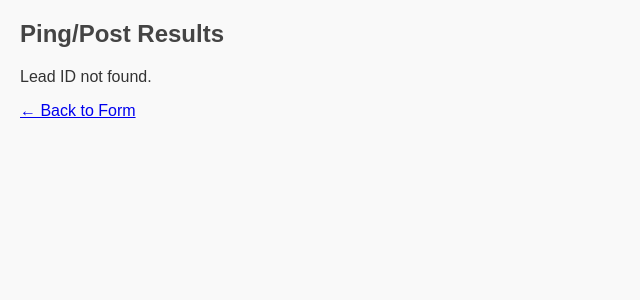
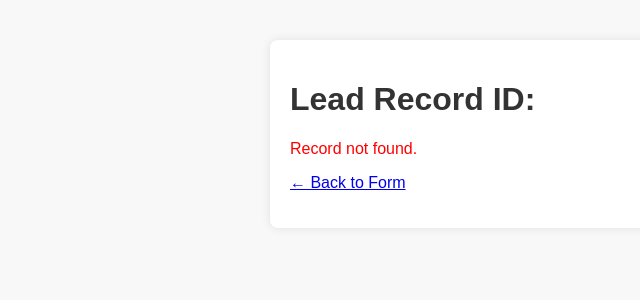
Before and after one commit to hadisatti105/4legalleads, a FastAPI app: page /view/1 in a window 1280 px wide. Shown: the top 300 px of the page, without its empty margins (0-640 px from the left). Run offline with FastAPI, Linux system fonts and the light colour scheme.

Commit message:
FINAL FINAL FULL VERSION with full Ping/Post required fields and CSS

```diff
--- a/app.py
+++ b/app.py
@@ -1,25 +1,36 @@
-from fastapi import FastAPI, Request, Form
+from fastapi import FastAPI, Form, Request
 from fastapi.responses import RedirectResponse
 from fastapi.templating import Jinja2Templates
 from fastapi.staticfiles import StaticFiles
 import requests
+import json
 import uuid
-from datetime import datetime
+import datetime
 
 app = FastAPI()
 
+# Templates & static files
+templates = Jinja2Templates(directory="templates")
 app.mount("/static", StaticFiles(directory="static"), name="static")
-templates = Jinja2Templates(directory="templates")
 
-# In-memory storage of ping/post data (simple)
-db = {}
+# In-memory storage of ping/post records
+records = {}
+
+# API constants
+PING_URL = "https://leads.4legalleads.com/new_api/api.php"
+POST_URL = "https://leads.4legalleads.com/new_api/api.php"
+API_KEY = "a1598e131406605ba08ef7e9b5c0f7d3568b568d532ee38b32c1afe780a92716"
+SRC = "DurationLKC120Transfer"
+MATCH_WITH_PARTNER_ID = "20827"
+TERMINATING_PHONE = "2534870338"
+TERMINATING_PHONE_COUNTRY_CODE = "1"
 
 @app.get("/")
-def index(request: Request):
+async def index(request: Request):
     return templates.TemplateResponse("index.html", {"request": request})
 
 @app.post("/submit")
-def submit(
+async def submit(
     request: Request,
     filter_1: str = Form(...),
     zip_code: str = Form(...),
@@ -31,118 +42,119 @@
     trusted_form_url: str = Form(...),
     sub_id: str = Form(...),
     landing_page: str = Form(...),
-
-    # Optional fields for dynamic categories
-    incident_date: str = Form(""),
-    injury_type: str = Form(""),
-    were_you_at_fault: str = Form(""),
-    doctor_treatment: str = Form("")
+    # Conditional fields:
+    incident_date: str = Form(None),
+    injury_type: str = Form(None),
+    were_you_at_fault: str = Form(None),
+    doctor_treatment: str = Form(None)
 ):
-    lead_id = str(uuid.uuid4())
-
-    # Build Ping Payload
+    # Prepare PING payload
     ping_payload = {
         "Mode": "ping",
-        "Key": "a1598e131406605ba08ef7e9b5c0f7d3568b568d532ee38b32c1afe780a92716",
+        "Key": API_KEY,
         "API_Action": "custom4llIprSubmitLeadWithComboCheck",
-        "Match_With_Partner_ID": "20827",
+        "Match_With_Partner_ID": MATCH_WITH_PARTNER_ID,
         "TYPE": "9",
-        "SRC": "DurationLKC120Transfer",
+        "SRC": SRC,
         "ZIP": zip_code,
         "Language": language,
         "Origin_Phone_Country_Code": "1",
         "Origin_Phone_Area_Code": origin_area_code,
         "Origin_Phone_Prefix": origin_prefix,
         "Origin_Phone_Suffix": origin_suffix,
-        "Terminating_Phone_Country_Code": "1",
-        "Terminating_Phone": "2534870338",
+        "Terminating_Phone_Country_Code": TERMINATING_PHONE_COUNTRY_CODE,
+        "Terminating_Phone": TERMINATING_PHONE,
         "Filter_1": filter_1,
         "Return_Best_Price": "1",
         "Sub_ID": sub_id,
         "Have_Attorney": have_attorney,
         "Trusted_Form_URL": trusted_form_url,
-        "Landing_Page": landing_page
+        "Landing_Page": landing_page,
     }
 
-    # Add dynamic required fields per category
-    if filter_1 in [
-        "Auto Accident Injury",
-        "Personal Injury",
-        "Workers Comp",
-        "Medical Malpractice",
-        "Product Liability"
-    ]:
-        ping_payload["Incident_Date"] = incident_date
-        ping_payload["Injury_Type"] = injury_type
-        ping_payload["Were_You_At_Fault"] = were_you_at_fault
-        ping_payload["Doctor_Treatment"] = doctor_treatment
+    # Add conditional fields based on Filter_1
+    if filter_1 in ["Auto Accident Injury", "Personal Injury", "Workers Comp", "Medical Malpractice", "Product Liability"]:
+        if incident_date: ping_payload["Incident_Date"] = incident_date
+        if injury_type: ping_payload["Injury_Type"] = injury_type
+        if were_you_at_fault: ping_payload["Were_You_At_Fault"] = were_you_at_fault
+        if doctor_treatment: ping_payload["Doctor_Treatment"] = doctor_treatment
 
-    # Send Ping Request
-    ping_response = requests.post("https://leads.4legalleads.com/new_api/api.php", data=ping_payload)
+    # Send PING
+    ping_response = requests.post(PING_URL, data=ping_payload)
     try:
         ping_response_json = ping_response.json()
-    except Exception:
+    except json.JSONDecodeError:
         ping_response_json = {"error": f"Invalid JSON response: {ping_response.text}"}
 
-    # Prepare Post Payload
-    post_payload = {
-        "Mode": "post",
-        "Key": "a1598e131406605ba08ef7e9b5c0f7d3568b568d532ee38b32c1afe780a92716",
-        "API_Action": "custom4llIprSubmitLeadWithComboCheck",
-        "Match_With_Partner_ID": "20827",
-        "TYPE": "9",
-        "SRC": "DurationLKC120Transfer",
-        "ZIP": zip_code,
-        "Language": language,
-        "Origin_Phone_Country_Code": "1",
-        "Origin_Phone_Area_Code": origin_area_code,
-        "Origin_Phone_Prefix": origin_prefix,
-        "Origin_Phone_Suffix": origin_suffix,
-        "Terminating_Phone_Country_Code": "1",
-        "Terminating_Phone": "2534870338",
-        "Filter_1": filter_1,
-        "Sub_ID": sub_id,
-        "Have_Attorney": have_attorney,
-        "Trusted_Form_URL": trusted_form_url,
-        "App_ID": "888",
-        "Landing_Page": landing_page,
-        "Start_Date_Time": datetime.now().strftime("%Y-%m-%d %H:%M:%S"),
-        "Lead_ID": ping_response_json.get("response", {}).get("lead_id", "")
-    }
+    # Extract Lead_ID if Matched
+    lead_id = None
+    if "response" in ping_response_json and ping_response_json["response"].get("status") == "Matched":
+        lead_id = ping_response_json["response"].get("lead_id")
 
-    # Add dynamic required fields per category
-    if filter_1 in [
-        "Auto Accident Injury",
-        "Personal Injury",
-        "Workers Comp",
-        "Medical Malpractice",
-        "Product Liability"
-    ]:
-        post_payload["Incident_Date"] = incident_date
-        post_payload["Injury_Type"] = injury_type
-        post_payload["Were_You_At_Fault"] = were_you_at_fault
-        post_payload["Doctor_Treatment"] = doctor_treatment
+    # Prepare POST payload if lead_id available
+    post_payload = {}
+    post_response_json = {}
+    if lead_id:
+        post_payload = {
+            "Mode": "post",
+            "Key": API_KEY,
+            "API_Action": "custom4llIprSubmitLeadWithComboCheck",
+            "Match_With_Partner_ID": MATCH_WITH_PARTNER_ID,
+            "TYPE": "9",
+            "SRC": SRC,
+            "ZIP": zip_code,
+            "Language": language,
+            "Origin_Phone_Country_Code": "1",
+            "Origin_Phone_Area_Code": origin_area_code,
+            "Origin_Phone_Prefix": origin_prefix,
+            "Origin_Phone_Suffix": origin_suffix,
+            "Terminating_Phone_Country_Code": TERMINATING_PHONE_COUNTRY_CODE,
+            "Terminating_Phone": TERMINATING_PHONE,
+            "Filter_1": filter_1,
+            "Sub_ID": sub_id,
+            "Have_Attorney": have_attorney,
+            "Trusted_Form_URL": trusted_form_url,
+            "Landing_Page": landing_page,
+            "App_ID": "888",
+            "Start_Date_Time": datetime.datetime.now().strftime("%Y-%m-%d %H:%M:%S"),
+            "Lead_ID": lead_id,
+        }
 
-    # Send Post Request
-    post_response = requests.post("https://leads.4legalleads.com/new_api/api.php", data=post_payload)
-    try:
-        post_response_json = post_response.json()
-    except Exception:
-        post_response_json = {"error": f"Invalid JSON response: {post_response.text}"}
+        # Add conditional fields
+        if filter_1 in ["Auto Accident Injury", "Personal Injury", "Workers Comp", "Medical Malpractice", "Product Liability"]:
+            if incident_date: post_payload["Incident_Date"] = incident_date
+            if injury_type: post_payload["Injury_Type"] = injury_type
+            if were_you_at_fault: post_payload["Were_You_At_Fault"] = were_you_at_fault
+            if doctor_treatment: post_payload["Doctor_Treatment"] = doctor_treatment
 
-    # Store in DB
-    db[lead_id] = {
+        # Send POST
+        post_response = requests.post(POST_URL, data=post_payload)
+        try:
+            post_response_json = post_response.json()
+        except json.JSONDecodeError:
+            post_response_json = {"error": f"Invalid JSON response: {post_response.text}"}
+
+    # Save record
+    record_id = str(uuid.uuid4())
+    records[record_id] = {
         "ping_payload": ping_payload,
         "ping_response": ping_response_json,
         "post_payload": post_payload,
         "post_response": post_response_json
     }
 
-    return RedirectResponse(url=f"/view/{lead_id}", status_code=302)
+    return RedirectResponse(url=f"/view/{record_id}", status_code=302)
 
-@app.get("/view/{lead_id}")
-def view(request: Request, lead_id: str):
-    data = db.get(lead_id)
-    if not data:
-        return templates.TemplateResponse("view.html", {"request": request, "error": "Lead ID not found."})
-    return templates.TemplateResponse("view.html", {"request": request, "lead_id": lead_id, **data})
+@app.get("/view/{record_id}")
+async def view_record(request: Request, record_id: str):
+    record = records.get(record_id)
+    if not record:
+        return templates.TemplateResponse("view.html", {"request": request, "error": "Record not found."})
+    return templates.TemplateResponse("view.html", {
+        "request": request,
+        "record_id": record_id,
+        "ping_payload": record["ping_payload"],
+        "ping_response": record["ping_response"],
+        "post_payload": record["post_payload"],
+        "post_response": record["post_response"],
+    })
--- a/static/style.css
+++ b/static/style.css
@@ -1,21 +1,21 @@
 body {
     font-family: Arial, sans-serif;
+    background-color: #f8f8f8;
     margin: 20px;
-    padding: 0;
-    background-color: #f9f9f9;
-    color: #333;
+    padding: 20px;
 }
 
-h2 {
-    color: #444;
+.container {
+    background-color: #fff;
+    padding: 20px;
+    border-radius: 8px;
+    max-width: 700px;
+    margin: 0 auto;
+    box-shadow: 0 0 10px rgba(0, 0, 0, 0.1);
 }
 
-form {
-    max-width: 600px;
-    padding: 20px;
-    background: #fff;
-    border: 1px solid #ddd;
-    border-radius: 5px;
+h1, h2 {
+    color: #333;
 }
 
 label {
@@ -24,30 +24,30 @@
     font-weight: bold;
 }
 
-input, select {
+input[type="text"],
+select {
     width: 100%;
     padding: 8px;
     margin-top: 5px;
-    margin-bottom: 15px;
     box-sizing: border-box;
 }
 
 button {
+    margin-top: 20px;
     padding: 10px 20px;
-    background: #4CAF50;
+    background-color: #007BFF;
     color: #fff;
     border: none;
+    border-radius: 4px;
     cursor: pointer;
-    border-radius: 5px;
 }
 
 button:hover {
-    background: #45a049;
+    background-color: #0056b3;
 }
 
 pre {
     background-color: #f4f4f4;
     padding: 10px;
-    border: 1px solid #ddd;
     overflow-x: auto;
 }
--- a/templates/view.html
+++ b/templates/view.html
@@ -1,29 +1,30 @@
 <!DOCTYPE html>
-<html lang="en">
+<html>
 <head>
-    <meta charset="UTF-8">
-    <title>Ping/Post Results</title>
+    <title>View Ping/Post Record</title>
     <link rel="stylesheet" href="/static/style.css">
 </head>
 <body>
-    <h2>Ping/Post Results</h2>
+    <div class="container">
+        <h1>Lead Record ID: {{ record_id }}</h1>
+
         {% if error %}
-        <p>{{ error }}</p>
+            <p style="color: red;">{{ error }}</p>
         {% else %}
-        <p><strong>Lead Record ID:</strong> {{ lead_id }}</p>
-
-        <h3>Ping Payload:</h3>
+            <h2>🔸 Ping Payload</h2>
             <pre>{{ ping_payload | tojson(indent=2) }}</pre>
 
-        <h3>Ping Response:</h3>
+            <h2>🔸 Ping Response</h2>
             <pre>{{ ping_response | tojson(indent=2) }}</pre>
 
-        <h3>Post Payload:</h3>
+            <h2>🔸 Post Payload</h2>
             <pre>{{ post_payload | tojson(indent=2) }}</pre>
 
-        <h3>Post Response:</h3>
+            <h2>🔸 Post Response</h2>
             <pre>{{ post_response | tojson(indent=2) }}</pre>
         {% endif %}
-    <a href="/">← Back to Form</a>
+
+        <p><a href="/">← Back to Form</a></p>
+    </div>
 </body>
 </html>
```
Also changed, not shown: templates/index.html (+12 -13 lines). Lines whose indentation alone changed are shown as unchanged.
